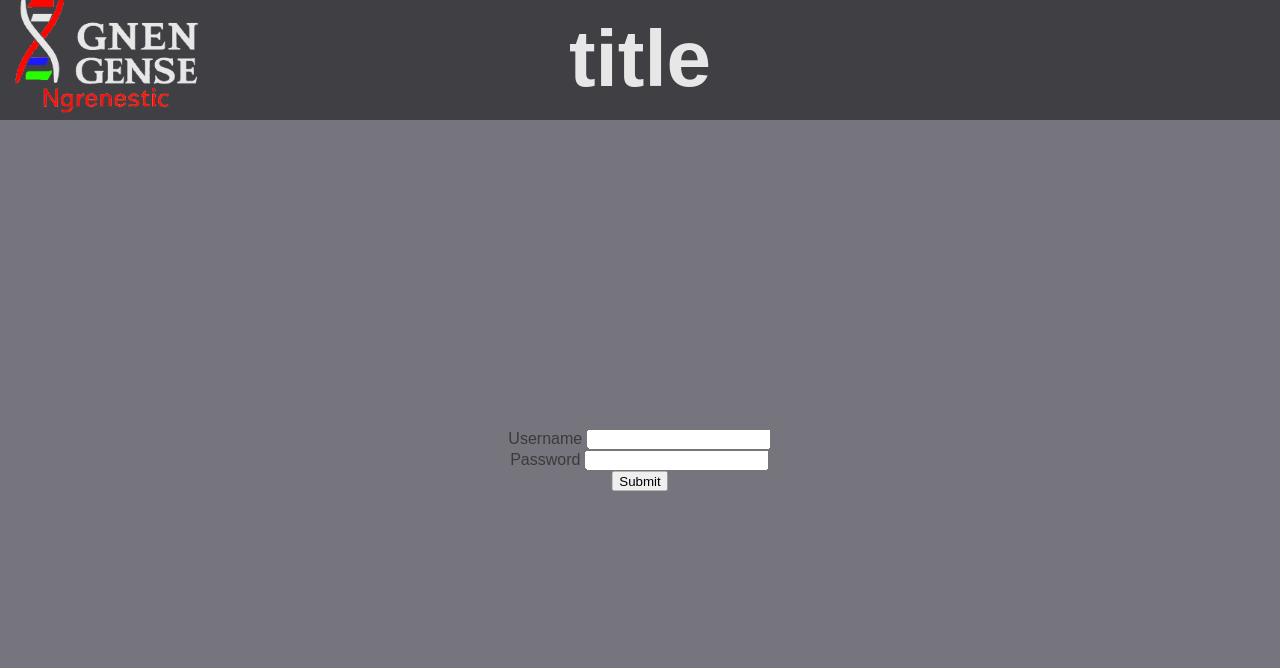
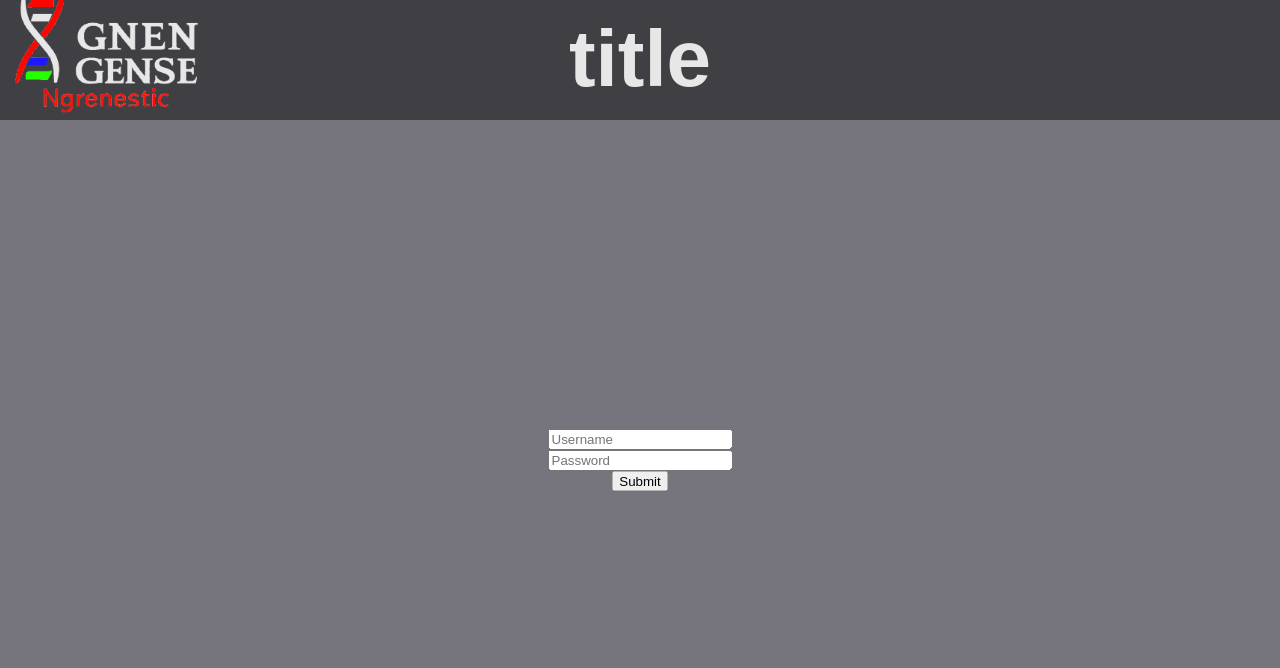
Before and after one commit to DWJStraat/OWE4_Blast, a Flask app: page / in a window 1280 px wide. Shown: the top 668 px of the page. Run offline with Flask 2, Linux system fonts and the light colour scheme; some libraries are stand-ins or nearby versions.

Commit message:
Removed login form headers

```diff
--- a/__init__.py
+++ b/__init__.py
@@ -29,11 +29,11 @@ def login():
         username = str(hash(username))
         password = log_in.password.data
         password = str(hash(password))
-        resp = make_response(render_template('login.html', log_in=log_in))
+        resp = make_response(render_template('login.html', form=log_in))
         resp.set_cookie('username', username)
         resp.set_cookie('password', password)
         return resp
-    return render_template('login.html', log_in=log_in)
+    return render_template('login.html', form=log_in)
 
 
 if __name__ == '__main__':
--- a/forms.py
+++ b/forms.py
@@ -3,6 +3,8 @@ from wtforms import StringField, SubmitField
 from wtforms.validators import DataRequired, Length
 
 class LoginForm(FlaskForm):
-    username = StringField('Username', validators=[DataRequired()])
-    password = StringField('Password', validators=[DataRequired()], render_kw={"type": "password"})
-    submit = SubmitField('Submit')
+    username = StringField('', validators=[DataRequired()], render_kw={"placeholder": "Username",
+                                                                       "class": "form-control"})
+    password = StringField('', validators=[DataRequired()], render_kw={"type": "password", "placeholder": "Password",
+                                                                       "class": "form-control"})
+    submit = SubmitField('Submit', render_kw={"class": "btn btn-primary"})
--- a/template/login.html
+++ b/template/login.html
@@ -7,9 +7,9 @@ Log in
 
 {% block content %}
 <div class="container" align="center" >
-    <div class="col-md-4">
-        <div class="col-md-10 col-lg-8 mx-lg-auto mx-md-auto">
-            {{ render_form(log_in) }}
+    <div class="form-floating">
+        <div class="form-floating">
+            {{ render_form(form) }}
         </div>
     </div>
 </div>
```
